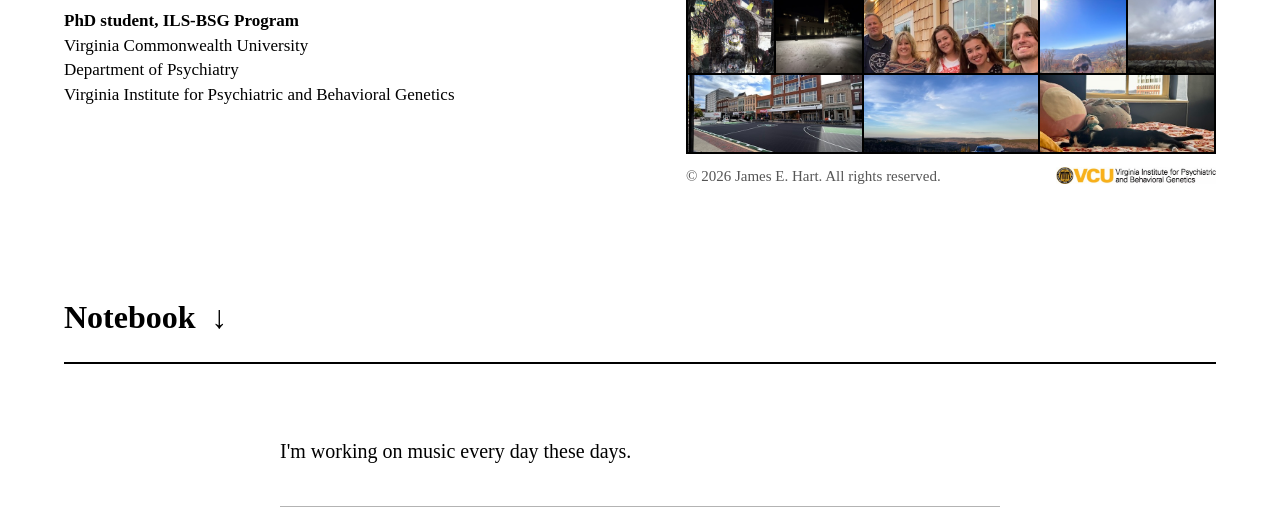
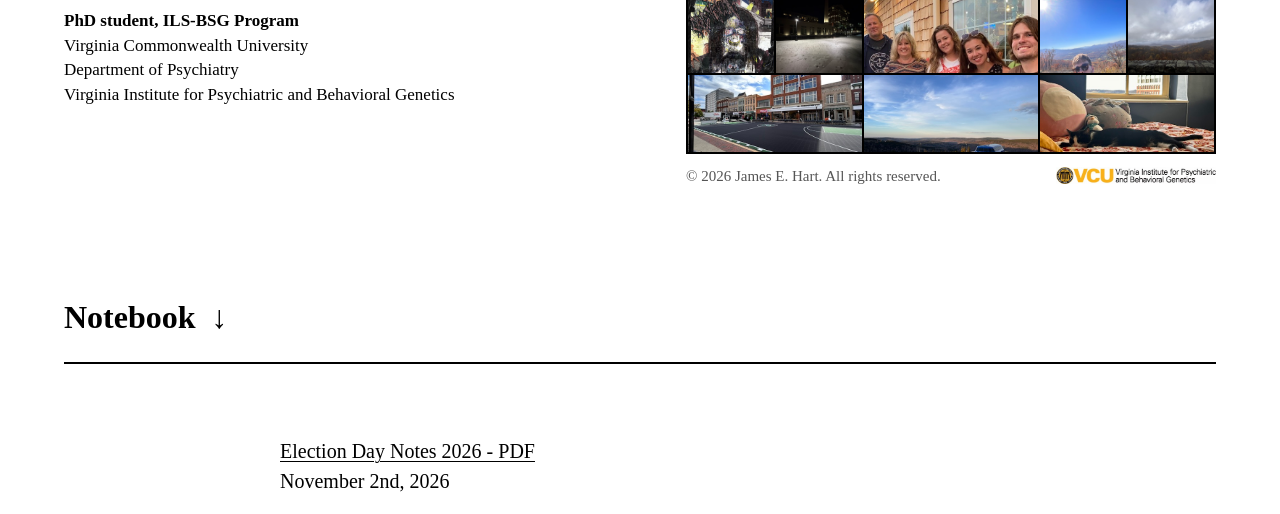
Before and after one commit to james-edward-hart/james-edward-hart.github.io, a plain HTML site: page index.html in a window 1280 px wide. Shown: the part 438-952 px from the top of the page. Drawn offline with Linux system fonts and the light colour scheme.

Commit message:
Publish Election Day Notes 2026 in notebook

```diff
--- a/index.html
+++ b/index.html
@@ -69,6 +69,13 @@
       <section id="notebook" class="notebook" aria-label="Notebook" tabindex="-1">
         <div class="reading-column">
           <div class="notebook-entries">
+            <article id="election-day-notes-2026" class="notebook-entry" aria-label="Election Day Notes 2026 - PDF">
+              <p>
+                <a href="assets/notebook/election-day-notes-2026.pdf">Election Day Notes 2026 - PDF</a><br />
+                <time datetime="2026-11-02">November 2nd, 2026</time>
+              </p>
+            </article>
+
             <article class="notebook-entry" aria-label="Note">
               <p>I'm working on music every day these days.</p>
             </article>
```
Also changed, not shown: 1 other file.
